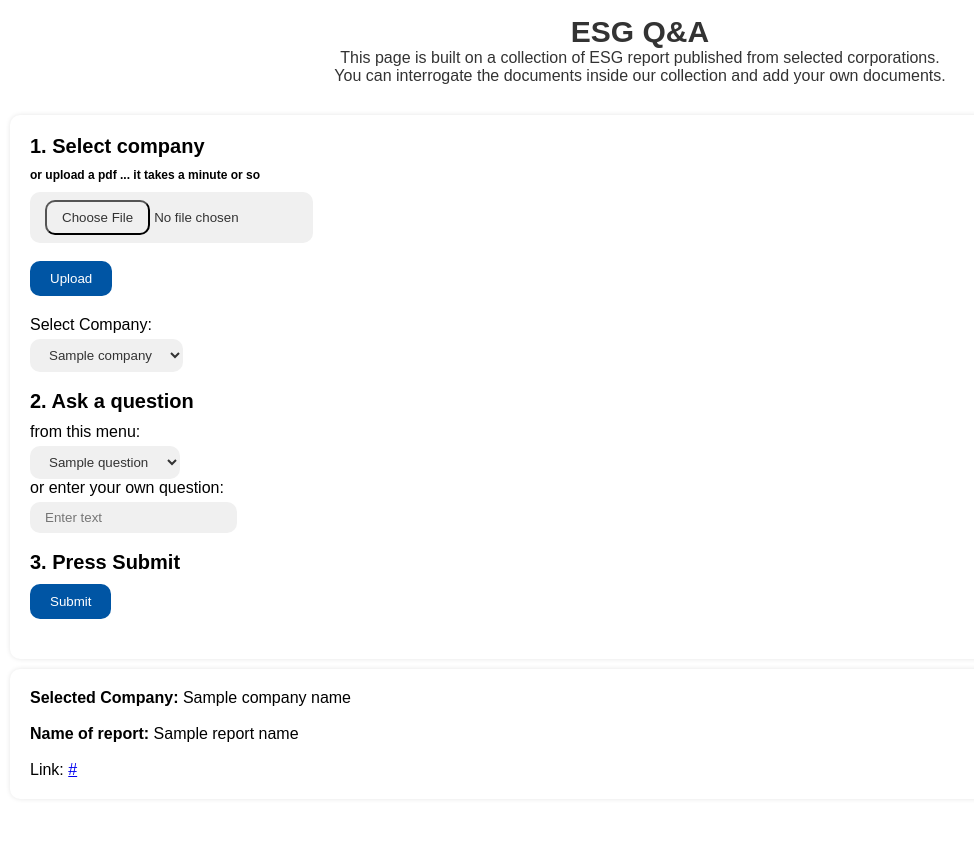
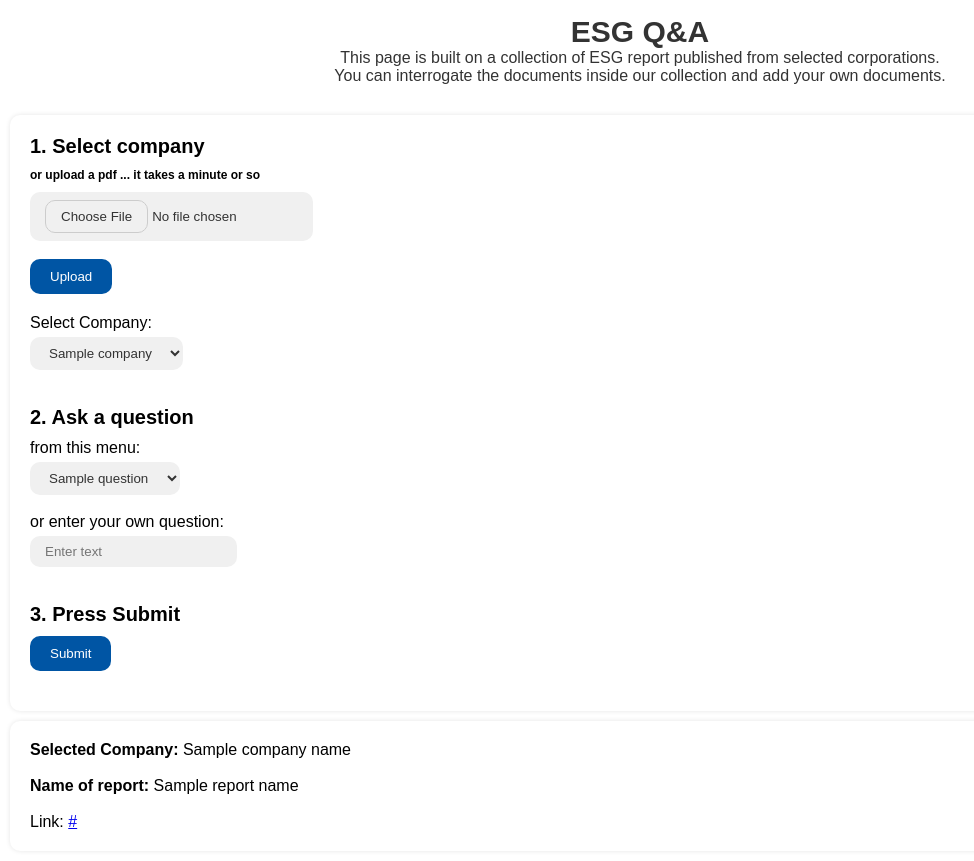
Before and after one commit to AlexNguyen124/esg-bot, a Flask app: template templates/index.html in a window 1280 px wide. Shown: the part 179-1040 px from the top of the page, without its empty margins (0-974 px from the left). Before the commit the page ends 956 px from the top, so only its background shows below. Run offline with Flask 3, Linux system fonts and the light colour scheme; the template is opened without the code that fills it: most values are stand-ins (such as "Sample title", 1, 10 or a date in 2020).

Commit message:
style.css

```diff
--- a/static/styles.css
+++ b/static/styles.css
@@ -76,6 +76,7 @@
 
 /* Style for the file input element */
 input[type="file"]::file-selector-button {
+    border: 1px solid #ccc; /* Adjust border thickness */
     border-radius: 10px; /* Add rounded corners */
     padding: 8px 15px; /* Add some padding for better visual appearance */
     background-color: #f0f0f0; /* Change the background color */
--- a/templates/index.html
+++ b/templates/index.html
@@ -44,7 +44,7 @@
 
                 <br>
                 <br>
-
+                <br>
                 <h2>2. Ask a question</h2>
                 <label for="question">from this menu:</label>
                 <select name="question">
@@ -52,11 +52,12 @@
                     <option value="{{ question }}" {% if question == selected_question %}selected{% endif %}>{{ question }}</option>
                     {% endfor %}
                 </select>
-
-                <p>  </p>
+                <br>
+                <br>
                 <!-- write your own question -->
                 <label for="text_input">or enter your own question:</label>
                     <input type="text" name="text_input" placeholder="Enter text">
+                <br>
                 <br>
                 <br>
                 <h2>3. Press Submit</h2>
@@ -89,6 +90,7 @@
                     <br>
                     <a href="{{ reference_url2 }}" target="_blank">{{ reference_url2 }}</a>
                 </div>
+            </div>
             {% endif %}
     </body>
 </html>
```
